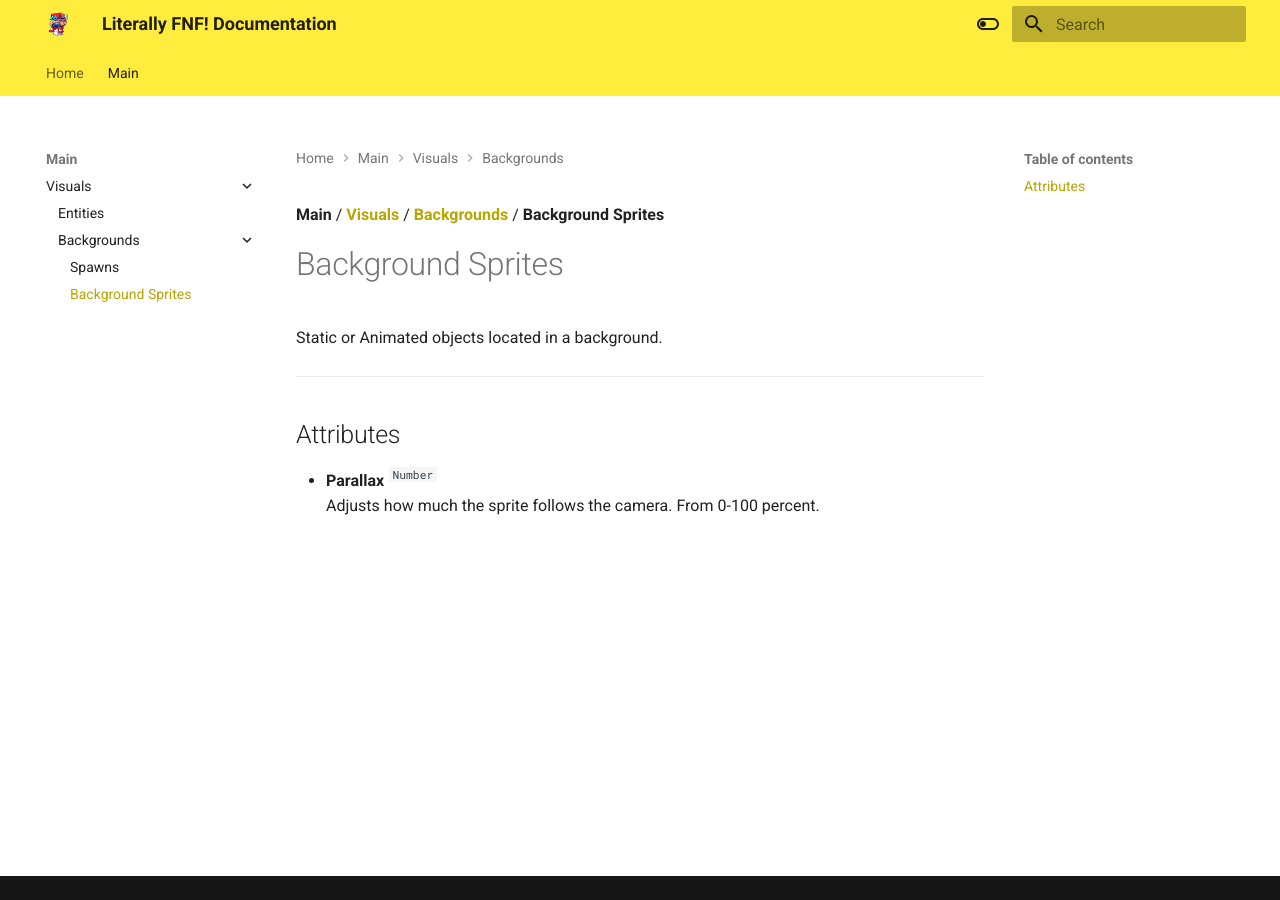
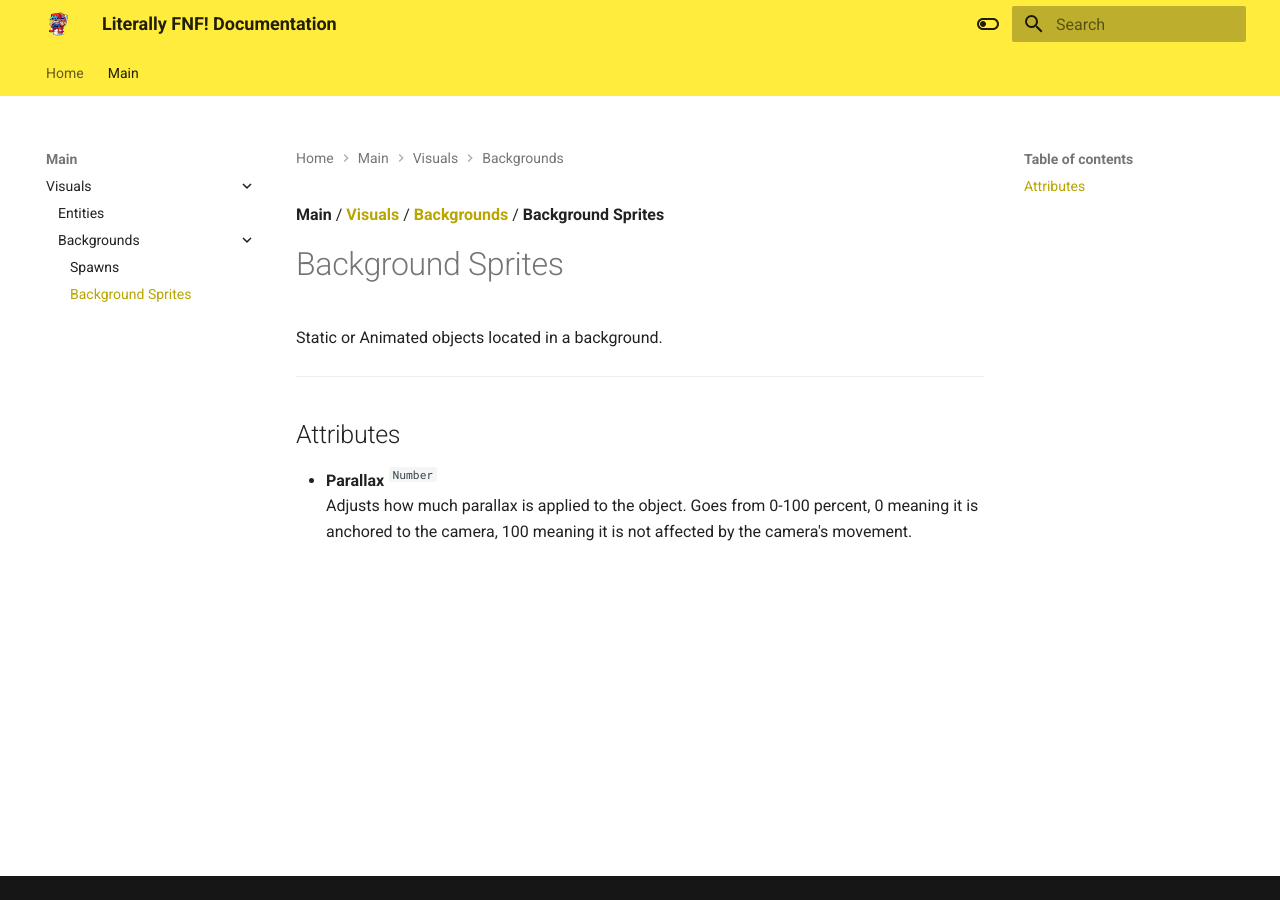
Before and after one commit to toad4085/Literally-FNF-Documentation, an MkDocs documentation site: the page built from docs/main/visuals/backgrounds/background_sprites.md, in a window 1280 px wide. Built offline with MkDocs 1.6.1 and Material for MkDocs 9.7.7, drawn with Linux system fonts in a browser that asks for light colours.

Commit message:
rewrote parallax attribute description in bg sprites article

```diff
--- a/docs/main/visuals/backgrounds/background_sprites.md
+++ b/docs/main/visuals/backgrounds/background_sprites.md
@@ -9,4 +9,4 @@
 ## Attributes
 
 * **Parallax** <sup>`Number`</sup><br>
-Adjusts how much the sprite follows the camera. From 0-100 percent.
+Adjusts how much parallax is applied to the object. Goes from 0-100 percent, 0 meaning it is anchored to the camera, 100 meaning it is not affected by the camera's movement.
```
